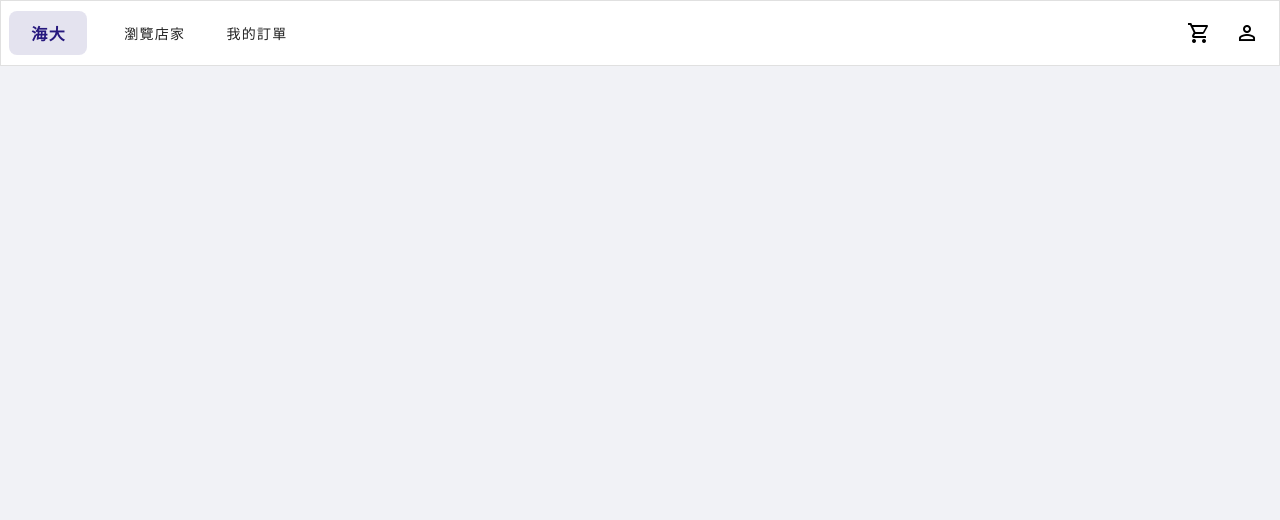
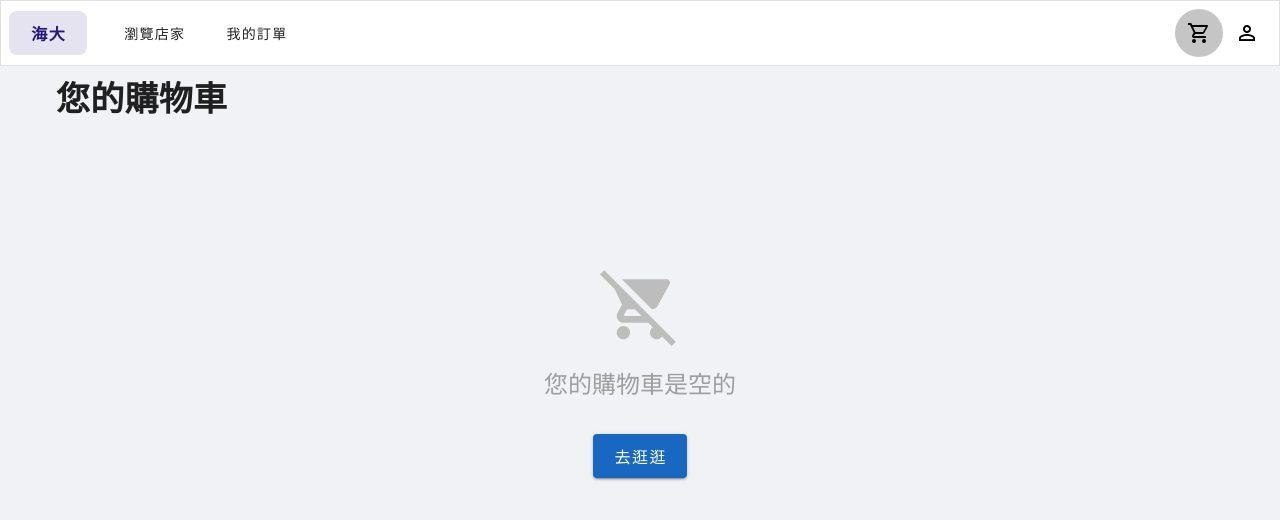
Before and after one commit to howard522/eating_at_ntou, a Nuxt app: page /customer/cart in a window 1280 px wide. Before the commit this address had no page. Shown: the top 520 px of the page. Built offline with nearby package versions, Linux system fonts and the light colour scheme.

Commit message:
feat: customer/cart

```diff
--- a/app/components/AddToCartDialog.vue
+++ b/app/components/AddToCartDialog.vue
@@ -81,4 +81,10 @@ const confirmAddToCart = () => {
   emit('addToCart', { item: props.item, quantity: quantity.value });
   closeDialog();
 };
+
+watch(() => props.item, (newItem) => {
+  if (newItem) {
+    quantity.value = 1;
+  }
+});
 </script>
--- a/app/layouts/default.vue
+++ b/app/layouts/default.vue
@@ -37,8 +37,15 @@
 
       <v-spacer></v-spacer>
 
-      <v-btn icon to="/cart">
-        <v-icon>mdi-cart-outline</v-icon>
+      <v-btn icon to="/customer/cart">
+        <v-badge
+            :content="cartStore.totalItemsCount"
+            :model-value="cartStore.totalItemsCount > 0"
+            color="red"
+            floating
+        >
+          <v-icon>mdi-cart-outline</v-icon>
+        </v-badge>
       </v-btn>
 
       <v-btn icon to="/profile" class="mr-2">
@@ -53,12 +60,15 @@
 </template>
 
 <script setup lang="ts">
+import { useCartStore } from '../../stores/cart';
+
 interface link {
   title: string;
   to: string;
   value: string;
 }
 
+const cartStore = useCartStore();
 // 未來會改用store判斷
 const role = ref<string>('customer');
 const activeNav = ref<string>('');
--- /dev/null
+++ b/app/pages/customer/cart/index.vue
@@ -0,0 +1,128 @@
+<template>
+  <v-container>
+    <h1 class="text-h4 font-weight-bold mb-6">您的購物車</h1>
+
+    <v-row
+        v-if="!cartStore.items || cartStore.items.length === 0"
+        justify="center"
+        align="center"
+        style="min-height: 60vh;"
+    >
+      <v-col cols="12" class="text-center">
+        <v-icon size="80" color="grey-lighten-1">mdi-cart-off</v-icon>
+        <p class="mt-6 text-h5 text-grey">您的購物車是空的</p>
+        <v-btn to="/customer/stores" color="primary" size="large" class="mt-8">去逛逛</v-btn>
+      </v-col>
+    </v-row>
+
+    <v-row v-else>
+      <v-col cols="12" md="8">
+        <div>
+          <div v-for="(group, restaurantName) in groupedCart" :key="restaurantName" class="mb-8">
+            <h2 class="text-h5 font-weight-bold mb-4">{{ restaurantName }}</h2>
+
+            <v-card variant="flat" class="border rounded-lg">
+              <template v-for="(item, index) in group" :key="item._id">
+                <div class="d-flex align-center pa-4">
+                  <v-avatar size="64" rounded="lg" class="mr-4">
+                    <v-img :src="item.image" cover>
+                      <template #error>
+                        <v-sheet class="d-flex align-center justify-center fill-height" style="background-color: #F8E8EE;">
+                          <span class="text-h6 font-weight-bold" style="color: #E0B4C3;">???</span>
+                        </v-sheet>
+                      </template>
+                    </v-img>
+                  </v-avatar>
+
+                  <div class="flex-grow-1">
+                    <div class="font-weight-bold">{{ item.name }}</div>
+                    <div class="text-medium-emphasis">${{ item.price }}</div>
+                  </div>
+
+                  <div class="d-flex align-center">
+                    <v-btn icon="mdi-minus" size="small" variant="text" @click="cartStore.updateItemQuantity(item._id, item.quantity - 1)"></v-btn>
+                    <span class="mx-3 font-weight-bold">{{ item.quantity }}</span>
+                    <v-btn icon="mdi-plus" size="small" variant="text" @click="cartStore.updateItemQuantity(item._id, item.quantity + 1)"></v-btn>
+                  </div>
+                </div>
+
+                <v-divider v-if="index < group.length - 1"></v-divider>
+              </template>
+
+              <v-divider></v-divider>
+              <div class="d-flex justify-end align-center pa-4">
+                <span class="text-medium-emphasis">小計：</span>
+                <span class="font-weight-bold ml-2 text-h6">${{ group.reduce((total, currentItem) => total + (currentItem.price * currentItem.quantity), 0) }}</span>
+              </div>
+            </v-card>
+          </div>
+        </div>
+      </v-col>
+
+      <v-col cols="12" md="4">
+        <v-card
+            v-if="cartStore.items.length > 0"
+            elevation="2"
+            rounded="lg"
+            style="position: sticky; top: 80px;"
+        >
+          <v-card-title class="text-h6 font-weight-bold border-b pa-5">
+            訂單摘要
+          </v-card-title>
+
+          <v-card-text class="pa-5">
+            <div class="d-flex justify-space-between mb-4">
+              <span class="text-body-1">餐點小計</span>
+              <span class="text-body-1">$ {{ cartStore.totalPrice }}</span>
+            </div>
+
+            <div class="d-flex justify-space-between text-medium-emphasis">
+              <span class="text-body-1">外送費</span>
+              <span class="text-body-1">$ {{ deliveryFee }}</span>
+            </div>
+
+            <v-divider class="my-5"></v-divider>
+
+            <div class="d-flex justify-space-between align-center">
+              <span class="text-h6 font-weight-bold">訂單總金額</span>
+              <span class="text-h5 font-weight-bold text-primary">$ {{ finalTotal }}</span>
+            </div>
+          </v-card-text>
+
+          <div class="pa-4">
+            <v-btn color="primary" block size="large" variant="flat">
+              前往結帳
+            </v-btn>
+          </div>
+        </v-card>
+      </v-col>
+    </v-row>
+  </v-container>
+</template>
+
+<script setup lang="ts">
+import { computed, ref } from 'vue';
+import { useCartStore, type CartItem } from '../../../../stores/cart';
+
+const cartStore = useCartStore();
+
+// 外送費計算方式可能要改
+const deliveryFee = ref(30);
+
+const finalTotal = computed(() => cartStore.totalPrice + deliveryFee.value);
+
+const groupedCart = computed(() => {
+  return cartStore.items.reduce((groups, item) => {
+    const restaurantName = item.restaurantName;
+    if (!groups[restaurantName]) {
+      groups[restaurantName] = [];
+    }
+    groups[restaurantName].push(item);
+    return groups;
+  }, {} as Record<string, CartItem[]>);
+});
+
+useHead({
+  title: '您的購物車'
+});
+</script>
--- a/app/pages/customer/stores/[id].vue
+++ b/app/pages/customer/stores/[id].vue
@@ -68,6 +68,8 @@
 </template>
 
 <script setup lang="ts">
+import { useCartStore, type CartMenuItem } from '../../../../stores/cart';
+
 interface MenuItem {
   _id: string
   name: string
@@ -93,10 +95,11 @@ interface ApiResponse {
 const route = useRoute();
 const storeId = route.params.id as string;
 
-const { data: apiResponse, pending, error } = await useFetch<ApiResponse>(
+const { data: apiResponse, pending, error } = useFetch<ApiResponse>(
   `/api/restaurants/${storeId}`
 )
 const store = computed(() => apiResponse.value?.data);
+const cartStore = useCartStore();
 const isDialogOpen = ref(false);
 const selectedItem = ref<MenuItem | null>(null);
 const openDialog = (item: MenuItem) => {
@@ -105,10 +108,16 @@ const openDialog = (item: MenuItem) => {
 };
 
 const handleAddToCart = (payload: { item: MenuItem, quantity: number }) => {
-  console.log('成功加入購物車:', payload);
-  // 之後會改用store存
-  // cartStore.addItem(payload.item, payload.quantity);
+  cartStore.addItem(
+      payload.item,
+      payload.quantity,
+      { id: store.value._id, name: store.value.name }
+  );
 };
+
+useHead({
+  title: () => store.value?.name || '餐廳資訊'
+});
 </script>
 
 <style scoped>
--- a/nuxt.config.ts
+++ b/nuxt.config.ts
@@ -4,6 +4,9 @@ export default defineNuxtConfig({
   pages: true,
   ssr: false,
   devtools: { enabled: true },
+  modules: [
+    '@pinia/nuxt',
+  ],
   css: [
     'vuetify/styles',
     '@mdi/font/css/materialdesignicons.min.css',
--- /dev/null
+++ b/stores/cart.ts
@@ -0,0 +1,70 @@
+import { defineStore } from 'pinia';
+
+export interface CartMenuItem {
+    _id: string;
+    name: string;
+    price: number;
+    image: string;
+    info: string;
+}
+
+export interface CartItem extends CartMenuItem {
+    quantity: number;
+    restaurantId: string;
+    restaurantName: string;
+}
+
+interface CartState {
+    items: CartItem[];
+}
+
+export const useCartStore = defineStore('cart', {
+    state: (): CartState => ({
+        items: [],
+    }),
+    actions: {
+        addItem(newItem: CartMenuItem, quantity: number, restaurant: { id: string, name: string }) {
+            const existingItem = this.items.find(item => item._id === newItem._id);
+            if (existingItem) {
+                existingItem.quantity += quantity;
+            } else {
+                this.items.push({
+                    ...newItem,
+                    quantity,
+                    restaurantId: restaurant.id,
+                    restaurantName: restaurant.name,
+                });
+            }
+        },
+        updateItemQuantity(itemId: string, newQuantity: number) {
+            const item = this.items.find(item => item._id === itemId);
+            if (item) {
+                if (newQuantity > 0) {
+                    item.quantity = newQuantity;
+                } else {
+                    // 如果數量小於等於 0，就移除該品項
+                    const itemIndex = this.items.findIndex(i => i._id === itemId);
+                    if (itemIndex > -1) {
+                        this.items.splice(itemIndex, 1);
+                    }
+                }
+            }
+        },
+        removeItem(itemId: string) {
+            this.items = this.items.filter(item => item._id !== itemId);
+        },
+        clearCart() {
+            this.items = [];
+        },
+    },
+    getters: {
+        // 商品總數量
+        totalItemsCount(state): number {
+            return state.items.reduce((total, item) => total + item.quantity, 0);
+        },
+        // 計算總金額
+        totalPrice(state): number {
+            return state.items.reduce((total, item) => total + (item.price * item.quantity), 0);
+        },
+    },
+});
```
Also changed, not shown: 1 other file (tests, documents, lock files or other folders).
